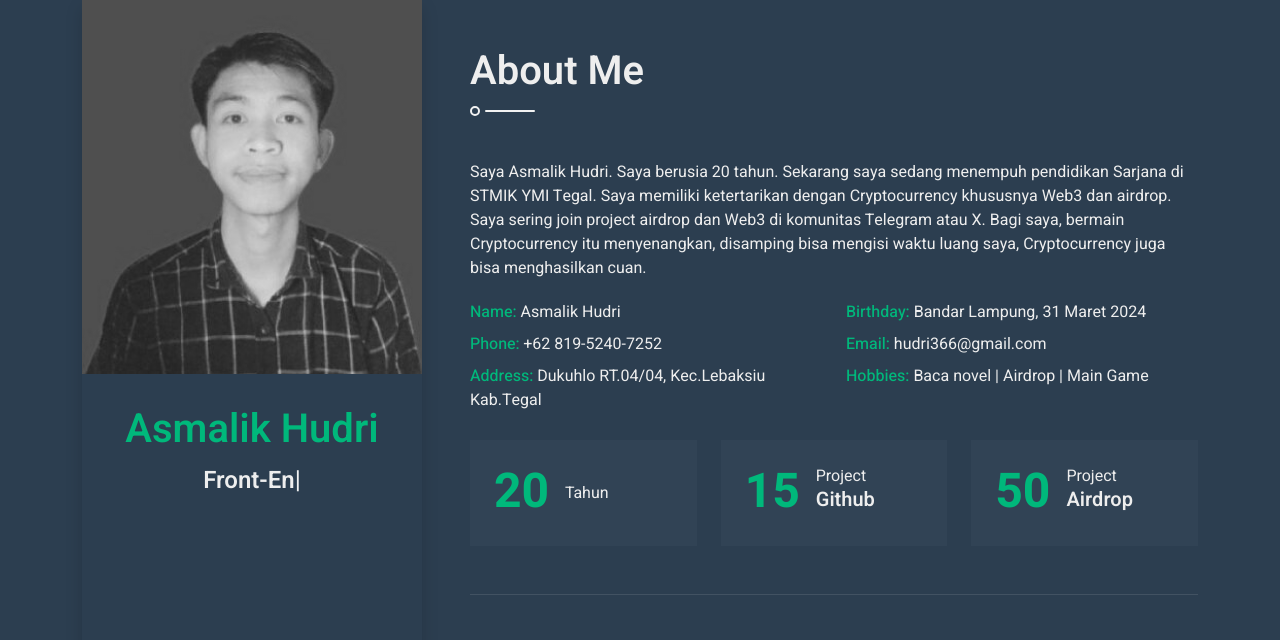
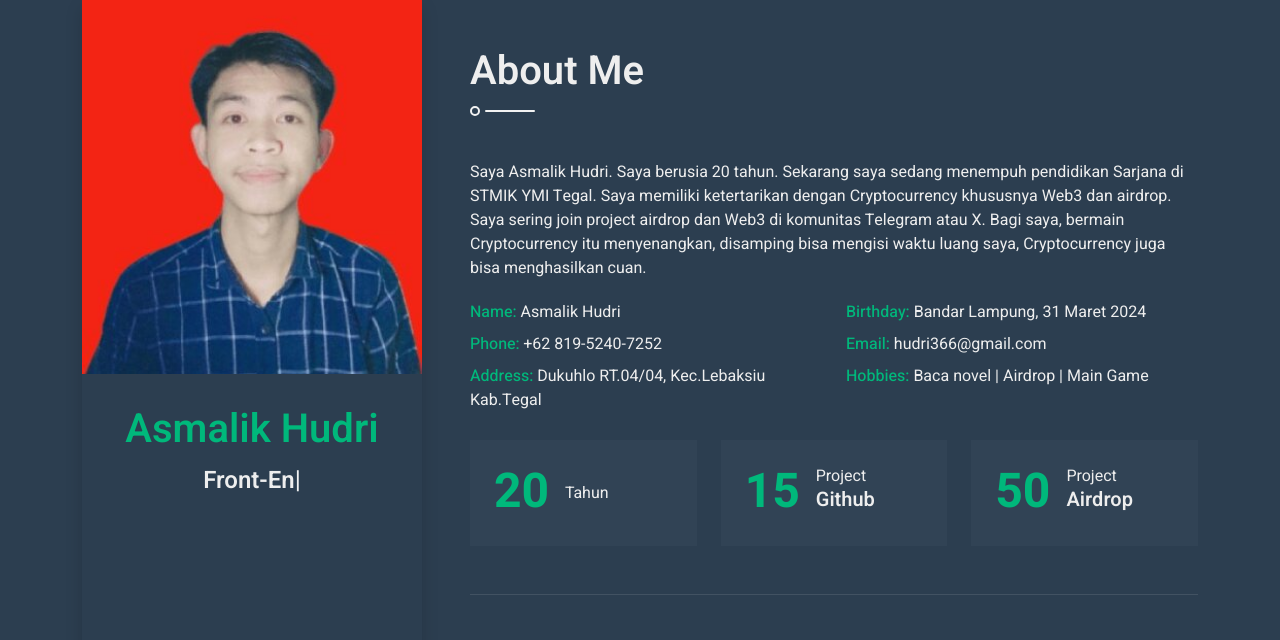
Before and after one commit to Hudri07/hudri07.github.io, a plain HTML site: page index.html in a window 1280 px wide. In both pictures the pointer is over the picture 251 px from the left and 186 px from the top of the page. Shown: the top 640 px of the page. Drawn offline with nearby package versions, Linux system fonts and the light colour scheme.

Commit message:
Update style.css

```diff
--- a/css/style.css
+++ b/css/style.css
@@ -194,10 +194,10 @@
 .portfolio-carousel .owl-dot.active {
   background: var(--primary);
 }
-.img-fluid {
+.grayscale-hover {
   filter: grayscale(100%);
+  transition: filter 0.3s ease;
 }
-.img-fluid:hover{
-  fliter: grayscale(0);
-
+.grayscale-hover:hover {
+  filter: grayscale(0%);
 }
```
